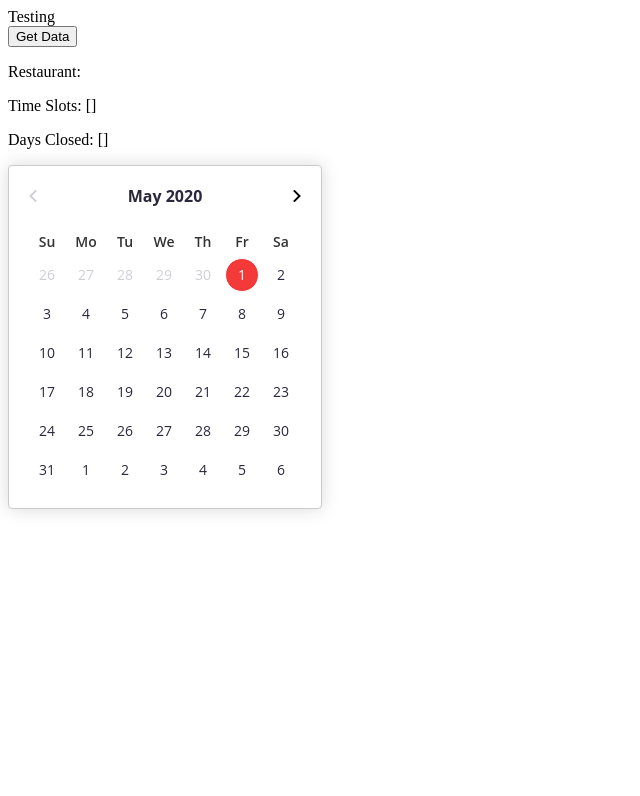
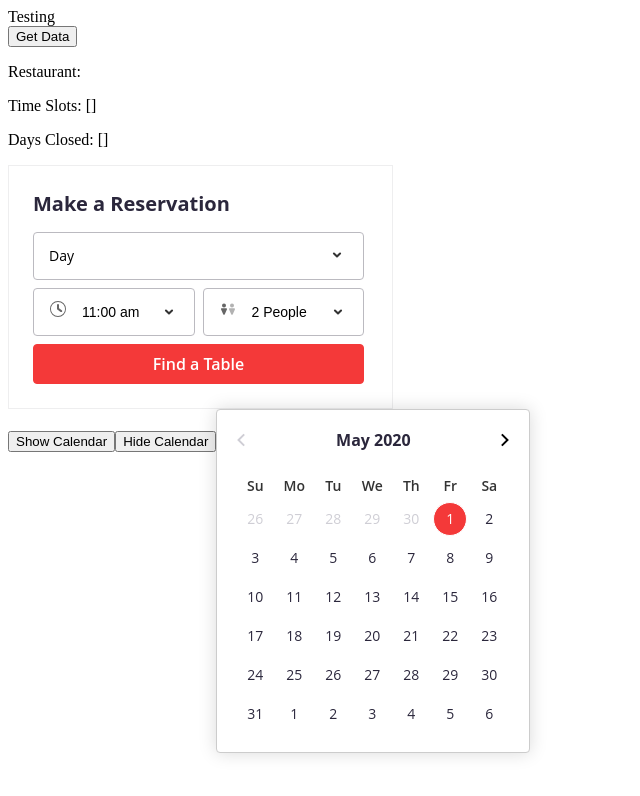
Before and after one commit to kiefer-ragay/plateThis-reservations, a React app: page / in a window 1280 px wide. Shown: the top 796 px of the page, without its empty margins (0-640 px from the left). Built offline with nearby package versions, Linux system fonts and the light colour scheme; the HTML template or start-up script is replaced by a standard one.

Commit message:
Create 'Make a Reservation' Box

```diff
--- /dev/null
+++ b/client/src/components/CalendarDropdownButton.jsx
@@ -0,0 +1,45 @@
+import styled from 'styled-components';
+import React from 'react';
+
+const CalendarDropdownBox = styled.div`
+  width: 299px;
+  border: thin solid black;
+  display: inherit;
+  padding: 13px 15px;
+  border: 1px solid #bbbac0;
+  border-radius: 4px;
+  margin-bottom: 8px;
+  position: relative;
+  font-weight: 400;
+  height: 20px;
+  font-size: 14px;
+  line-height: 20px;
+`;
+
+const Svg = styled.svg`
+  height: 18px;
+  width: 18px;
+  fill: #333;
+`;
+
+const SvgSpan = styled.span`
+  position: absolute;
+  right: 16px;
+  top: 14px;
+  pointer-events: none;
+`;
+
+const CalendarDropdownButton = () => (
+  <CalendarDropdownBox>
+    Day
+    <SvgSpan>
+      <Svg xmlns='http://www.w3.org/2000/svg'>
+      <path d='M8 10.5a1 1 0 0 1-.7-.29l-3.06-3a1 1 0 1 1 1.41-1.42L8 8.1l2.35-2.31a1 1 0 0 1 1.41 1.42l-3.06 3a1 1 0 0 1-.7.29z'></path>
+      </Svg>
+    </SvgSpan>
+  </CalendarDropdownBox>
+);
+
+export default CalendarDropdownButton;
+
+// add transition
--- a/client/src/components/CalendarWrapper.jsx
+++ b/client/src/components/CalendarWrapper.jsx
@@ -3,7 +3,7 @@ import styled from 'styled-components';
 
 const CalendarWrapper = styled.div`
   border: 0;
-  display: inline-block;
+  display: ${(props) => (props.displayed ? 'inline-block' : 'none')};
   background: #fff;
   border-radius: 4px;
   box-shadow: 0 0 18px rgba(0, 0, 0, .15);
--- /dev/null
+++ b/client/src/components/DropdownContainer.jsx
@@ -0,0 +1,104 @@
+import styled from 'styled-components';
+import React from 'react';
+
+const SvgLight = styled.svg`
+  height: 18px;
+  width: 18px;
+  fill: #666;
+`;
+
+const SvgDark = styled.svg`
+  height: 18px;
+  width: 18px;
+  fill: #333;
+`;
+
+const LeftSvgSpan = styled.span`
+  position: absolute;
+  left: 16px;
+  top: 12px;
+  pointer-events: none;
+`;
+
+const RightSvgSpan = styled.span`
+  position: absolute;
+  right: 16px;
+  top: 16px;
+  pointer-events: none;
+`;
+
+const SelectWrapper = styled.div`
+  float:left;
+  margin-left: 4px;
+  margin-right: 4px;
+  margin-bottom: 8px;
+  position: relative;
+`;
+
+const SelectBox = styled.select`
+padding-left: 48px;
+padding-right: 44px;
+min-width: 161.5px;
+-webkit-appearance: none;
+-moz-appearance: none;
+appearance: none;
+border: 1px solid #bbbac0;
+border-radius: 4px;
+background: white;
+height: 48px;
+font-weight: 400;
+font-size: 14px;
+line-height: 20px;
+outline: none;
+`;
+
+const TimeDropdown = (props) => (
+  <SelectWrapper>
+    <LeftSvgSpan>
+      <SvgLight xmlns='http://www.w3.org/2000/svg'>
+      <path d='M9 17A8 8 0 1 1 9 1a8 8 0 0 1 0 16zM9 2C5.14 2 2 5.14 2 9s3.14 7 7 7 7-3.14 7-7-3.14-7-7-7zm3.223 10.098a.998.998 0 0 1-.588-.192L8 9.256V5a1 1 0 0 1 2 0v3.24l2.812 2.05a1 1 0 0 1-.59 1.808z'></path>
+      </SvgLight>
+    </LeftSvgSpan>
+    <RightSvgSpan>
+      <SvgDark xmlns='http://www.w3.org/2000/svg'>
+      <path d='M8 10.5a1 1 0 0 1-.7-.29l-3.06-3a1 1 0 1 1 1.41-1.42L8 8.1l2.35-2.31a1 1 0 0 1 1.41 1.42l-3.06 3a1 1 0 0 1-.7.29z'></path>
+      </SvgDark>
+    </RightSvgSpan>
+    <SelectBox>
+    <option value='1100'>11:00 am</option>
+    </SelectBox>
+  </SelectWrapper>
+);
+
+const SizeDropdown = (props) => (
+  <SelectWrapper>
+     <LeftSvgSpan>
+      <SvgLight xmlns='http://www.w3.org/2000/svg'>
+      <path d='M7.904 9.43l-2.098 4.697a.9.9 0 0 1-1.612 0L2.096 9.43a.902.902 0 0 1 .806-1.305h4.196c.67 0 1.105.705.806 1.305zM5 7.375a2 2 0 1 1 0-4 2 2 0 0 1 0 4z'></path>
+      <path d='M15.904 9.43l-2.098 4.697a.89.89 0 0 1-.806.498.89.89 0 0 1-.806-.498L10.096 9.43a.902.902 0 0 1 .806-1.305h4.195c.67 0 1.106.705.807 1.305zM13 7.375a2 2 0 1 1 0-4 2 2 0 0 1 0 4z' opacity=".502"></path>
+      </SvgLight>
+    </LeftSvgSpan>
+    <RightSvgSpan>
+      <SvgDark xmlns='http://www.w3.org/2000/svg'>
+      <path d='M8 10.5a1 1 0 0 1-.7-.29l-3.06-3a1 1 0 1 1 1.41-1.42L8 8.1l2.35-2.31a1 1 0 0 1 1.41 1.42l-3.06 3a1 1 0 0 1-.7.29z'></path>
+      </SvgDark>
+    </RightSvgSpan>
+    <SelectBox>
+    <option value='1100'>2 People</option>
+    </SelectBox>
+  </SelectWrapper>
+);
+
+const DropdownBox = styled.div`
+  display: inherit;
+  margin-left: -4px;
+`;
+
+const DropdownContainer = (props) => (
+  <DropdownBox>
+    <TimeDropdown/>
+    <SizeDropdown/>
+  </DropdownBox>
+);
+
+export default DropdownContainer;
--- /dev/null
+++ b/client/src/components/FindTableButton.jsx
@@ -0,0 +1,16 @@
+import styled from 'styled-components';
+
+const FindTableButton = styled.div`
+  color: #fff;
+  width: 297px;
+  padding: 8px 16px;
+  border: thin solid black;
+  text-align: center;
+  font-weight: 600;
+  border: 1px solid #f43939;
+  border-radius: 4px;
+  clear: left;
+  background: #f43939;
+`;
+
+export default FindTableButton;
--- a/client/src/components/NextMonthButton.jsx
+++ b/client/src/components/NextMonthButton.jsx
@@ -5,7 +5,6 @@ const NextMonthArrow = styled.svg`
    height: 24px;
    width: 24px;
    fill: ${(props) => (props.disabled ? '#cfced5' : 'inherit')};
-
 `;
 
 const NextMonthSpan = styled.span`
--- /dev/null
+++ b/client/src/components/ReservationBox.jsx
@@ -0,0 +1,19 @@
+import React from 'react';
+// import styled from 'styled-components';
+import ReservationWrapper from './ReservationWrapper.jsx';
+import ReservationHeader from './ReservationHeader.jsx';
+import CalendarDropdownButton from './CalendarDropdownButton.jsx';
+import DropdownContainer from './DropdownContainer.jsx';
+import FindTableButton from './FindTableButton.jsx';
+
+
+const ReservationBox = (props) => (
+  <ReservationWrapper>
+    <ReservationHeader/>
+    <CalendarDropdownButton/>
+    <DropdownContainer/>
+    <FindTableButton>Find a Table</FindTableButton>
+  </ReservationWrapper>
+);
+
+export default ReservationBox;
--- /dev/null
+++ b/client/src/components/ReservationHeader.jsx
@@ -0,0 +1,17 @@
+import styled from 'styled-components';
+import React from 'react';
+
+const ReservationHeaderBox = styled.div`
+  width: 329px;
+  height: 26px;
+  font-weight: 700;
+  color: #2b273c;
+  font-size: 20px;
+  margin-bottom: 16px;
+`;
+
+const ReservationHeader = (props) => (
+  <ReservationHeaderBox>Make a Reservation</ReservationHeaderBox>
+);
+
+export default ReservationHeader;
--- /dev/null
+++ b/client/src/components/ReservationWrapper.jsx
@@ -0,0 +1,11 @@
+import styled from 'styled-components';
+
+const ReservationWrapper = styled.div`
+  display: block;
+  font-family: Open Sans,Helvetica Neue,Helvetica,Arial,sans-serif;
+  padding: 24px;
+  border: 1px solid #eeeeef;
+  width: fit-content;
+`;
+
+export default ReservationWrapper;
--- a/client/src/components/app.jsx
+++ b/client/src/components/app.jsx
@@ -14,6 +14,8 @@ import MonthSelector from './MonthSelector.jsx';
 import NextMonthButton from './NextMonthButton.jsx';
 import PreviousMonthButton from './PreviousMonthButton.jsx';
 import CalendarTable from './CalendarTable.jsx';
+import ReservationBox from './ReservationBox.jsx';
+
 
 class App extends React.Component {
   constructor(props) {
@@ -33,6 +35,7 @@ class App extends React.Component {
       selectedYear: new Date().getYear() + 1900,
       rowsOfSelectedMonth: calendarHelpers.allWeekRows(new Date().getYear()
         + 1900, new Date().getMonth()),
+      displayCalendar: true,
     };
   }
 
@@ -100,6 +103,18 @@ class App extends React.Component {
     });
   }
 
+  showCalendar() {
+    this.setState({
+      displayCalendar: true,
+    });
+  }
+
+  hideCalendar() {
+    this.setState({
+      displayCalendar: false,
+    });
+  }
+
   render() {
     return (
       <div className='calendar-container'>Testing
@@ -108,7 +123,10 @@ class App extends React.Component {
         <p>Restaurant: {this.state.restaurant_name}</p>
         <p>Time Slots: {JSON.stringify(this.state.timeslots)}</p>
         <p>Days Closed: {JSON.stringify(this.state.dates_closed)}</p>
-        <CalendarWrapper>
+        <ReservationBox/>
+        <button onClick={this.showCalendar.bind(this)}>Show Calendar</button>
+        <button onClick={this.hideCalendar.bind(this)}>Hide Calendar</button>
+        <CalendarWrapper displayed={this.state.displayCalendar}>
         <MonthSelector>
           <PreviousMonthButton onClick={this.getPreviousMonth.bind(this)}
           disabled={this.month === this.state.selectedMonthNumber}/>
```
Also changed, not shown: 1 other file (tests, documents, lock files or other folders).
